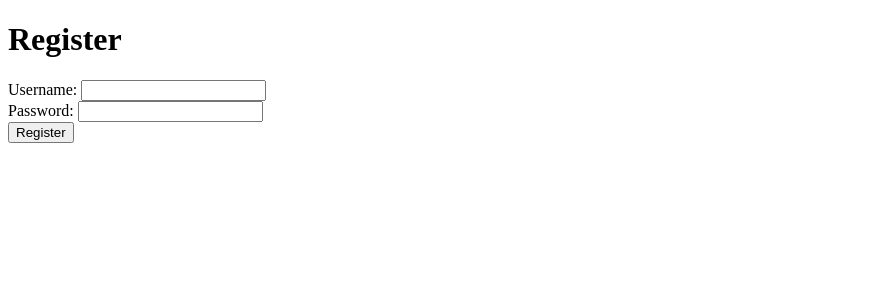
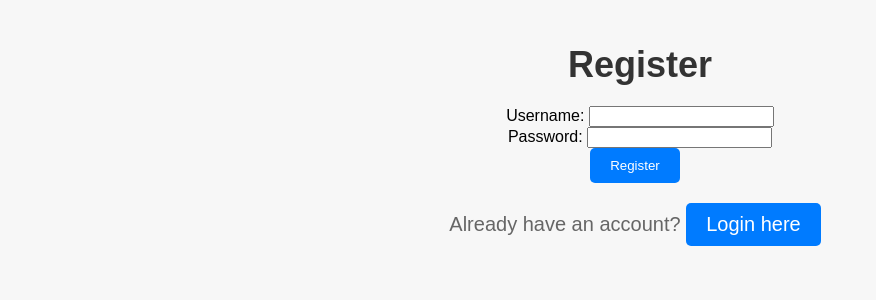
Before and after one commit to Martin4dbest/my_backend_portfolio_project, a Flask app: template flaskapp/templates/register.html in a window 1280 px wide. Shown: the top 300 px of the page, without its empty margins (0-876 px from the left). Run offline with Flask 3, Linux system fonts and the light colour scheme; the template is opened without the code that fills it, so the values that code supplies are empty.

Commit message:
Updated code

```diff
--- a/flaskapp/app.py
+++ b/flaskapp/app.py
@@ -1,6 +1,6 @@
 from flask import Flask, render_template, request, redirect, url_for, session
 from flask_sqlalchemy import SQLAlchemy
-from werkzeug.security import generate_password_hash, check_password_hash
+from werkzeug.security import generate_password_hash,check_password_hash
 
 app = Flask(__name__)
 app.config['SECRET_KEY'] = 'e8ab7c3d28ef5d1a4f6d2e3b0c5a7b8f'
@@ -14,8 +14,8 @@ class User(db.Model):
 
 @app.route('/')
 def home():
-    registration_url = '/register'  # Update this with the actual registration route
-    login_url = '/login'
+    registration_url = '/register'
+    login_url = '/login'  # Update this with the actual login route URL
     return render_template('home.html', registration_url=registration_url, login_url=login_url)
 
 @app.route('/register', methods=['GET', 'POST'])
@@ -24,19 +24,19 @@ def register():
         username = request.form['username']
         password = request.form['password']
 
-        # Check if the username already exists
         existing_user = User.query.filter_by(username=username).first()
-
         if existing_user:
             error = 'Username already taken'
             return render_template('register.html', error=error)
         else:
-            # Create a new user
             hashed_password = generate_password_hash(password)
             new_user = User(username=username, password_hash=hashed_password)
+
+            # Save the new user to the database
             db.session.add(new_user)
             db.session.commit()
-            return redirect(url_for('login'))
+
+            return redirect('/login')  # Redirect to the login page after registration
 
     return render_template('register.html')
 
--- /dev/null
+++ b/flaskapp/static/styles.css
@@ -0,0 +1,44 @@
+/*styles.css*/
+
+body {
+    font-family: Arial, sans-serif;
+    margin: 0;
+    padding: 0;
+    background-color: #f7f7f7;
+}
+
+.container {
+    max-width: 800px;
+    margin: 0 auto;
+    padding: 20px;
+    text-align: center;
+}
+
+h1 {
+    font-size: 36px;
+    color: #333;
+    margin-bottom: 20px;
+}
+
+p {
+    font-size: 20px;
+    color: #666;
+    margin-bottom: 30px;
+}
+
+.button-link {
+    display: inline-block;
+    padding: 10px 20px;
+    background-color: #007bff;
+    color: white;
+    text-decoration: none;
+    border: none;
+    cursor: pointer;
+    border-radius: 5px;
+    transition: background-color 0.3s;
+    margin-right: 10px;
+}
+
+.button-link:hover {
+    background-color: #0056b3;
+}
--- a/flaskapp/templates/register.html
+++ b/flaskapp/templates/register.html
@@ -2,13 +2,17 @@
 <html>
 <head>
     <title>Register</title>
+    <link rel="stylesheet" href="{{ url_for('static', filename='css/styles.css') }}">
 </head>
 <body>
-    <h1>Register</h1>
-    <form method="POST" action="/register">
-        <label>Username: <input type="text" name="username"></label><br>
-        <label>Password: <input type="password" name="password"></label><br>
-        <input type="submit" value="Register">
-    </form>
+    <div class="container">
+        <h1>Register</h1>
+        <form method="POST" action="/register">
+            <label>Username: <input type="text" name="username"></label><br>
+            <label>Password: <input type="password" name="password"></label><br>
+            <input type="submit" value="Register" class="button-link">
+        </form>
+        <p>Already have an account? <a href="{{ login_url }}" class="button-link">Login here</a></p>
+    </div>
 </body>
 </html>
```
Also changed, not shown: flaskapp/instance/users.db.
